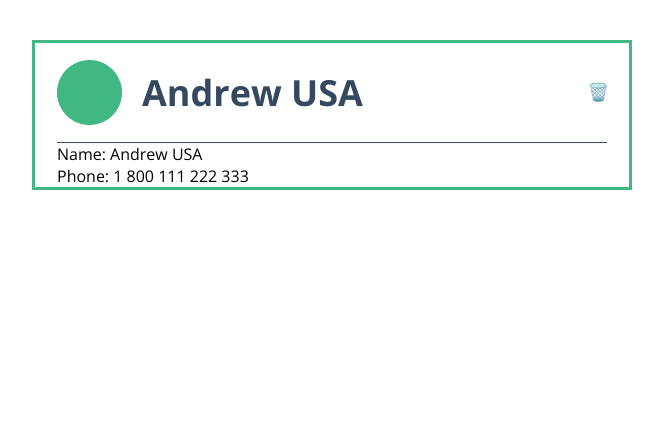
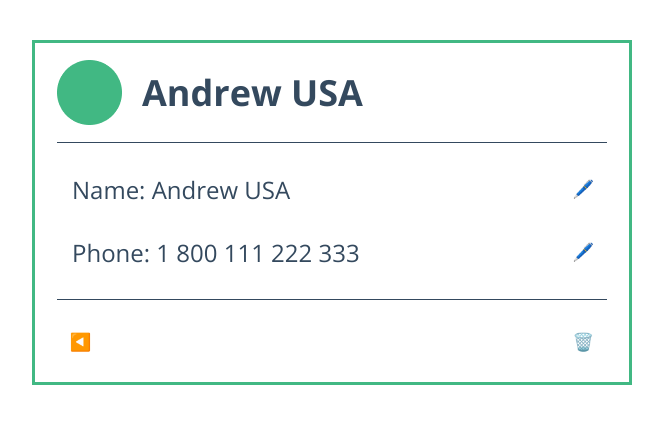
Before and after one commit to 2xsli/contact-book-vue, a Vue app: page /#/Contact in a window 1280 px wide. Shown: the top 424 px of the page, without its empty margins (333-996 px from the left). Built offline with nearby package versions, Linux system fonts and the light colour scheme.

Commit message:
new func wit routers n contact item

```diff
--- a/src/components/ContactItem.vue
+++ b/src/components/ContactItem.vue
@@ -3,7 +3,7 @@
 
         <div class="contactItem-wrapp">
 
-            <!-- decompose on components -->
+            <!-- decompose on components | header -->
             <div class="contactItem-wrapp-add">
 
                 <div class="contactItem-info">
@@ -13,26 +13,43 @@
                     <h1 class="contact__name">Andrew USA</h1>
                 </div>
 
+            </div>
+            <!-- first one's end -->
+            <!-- body -->
+            <div class="contactItem-fields">
+
+                <div class="contactItem-wrapper">
+
+                    <div class="contactItem-wrapper-add">
+                        <p class="contact__field">Name: Andrew USA</p>
+
+                        <button class="contact__btn"
+                                @click="editContact(contact)">
+                        🖊️</button>
+                    </div>
+
+                    <div class="contactItem-wrapper-add">
+                        <p class="contact__field">Phone: 1 800 111 222 333</p>
+
+                        <button class="contact__btn"
+                                @click="editContact(contact)">
+                        🖊️</button>
+                    </div>
+                </div>
+
+            </div>
+            <!-- footer -->
+            <div class="contact-footer">
+
+                <router-link :to="{name: 'ContactBook'}">
+                    <button class="contact__btn">◀️</button>
+                </router-link>
+
                 <button class="contact__btn"
                                     @click="deleteContact(index)">
                 🗑️
                 </button>
-
             </div>
-            <!-- first one's end -->
-
-            <div>
-                <div>
-                    <div>
-                        Name: Andrew USA
-                    </div>
-
-                    <div>
-                        Phone: 1 800 111 222 333
-                    </div>
-                </div>
-            </div>
-
         </div>
 
     </div>
@@ -89,8 +106,13 @@ export default {
 }
 
 .contactItem-wrapper {
+    border-bottom: 1px solid #34495E;
+}
+
+.contactItem-wrapper-add {
     display: flex;
     justify-content: space-between;
+    align-items: center;
     margin: 30px 15px;
 }
 
@@ -100,5 +122,9 @@ export default {
     color: #34495E;
 }
 
-
+.contact-footer {
+    display: flex;
+    justify-content: space-between;
+    margin: 30px 15px;
+}
 </style>
--- a/src/components/Contacts.vue
+++ b/src/components/Contacts.vue
@@ -5,6 +5,13 @@
                 <div class="contacts-wrapper"
                      v-for="(contact, index) in contacts"
                      :key="index">
+
+                    <router-link :to="{name: 'ContactInfo'}">
+                        <div v-if="!contact.editing"
+                             class="contact__item-label">
+                            {{  contact.title  }}
+                        </div>
+                    </router-link>
 
                     <div v-if="!contact.editing"
                          class="contact__item-label">
```
